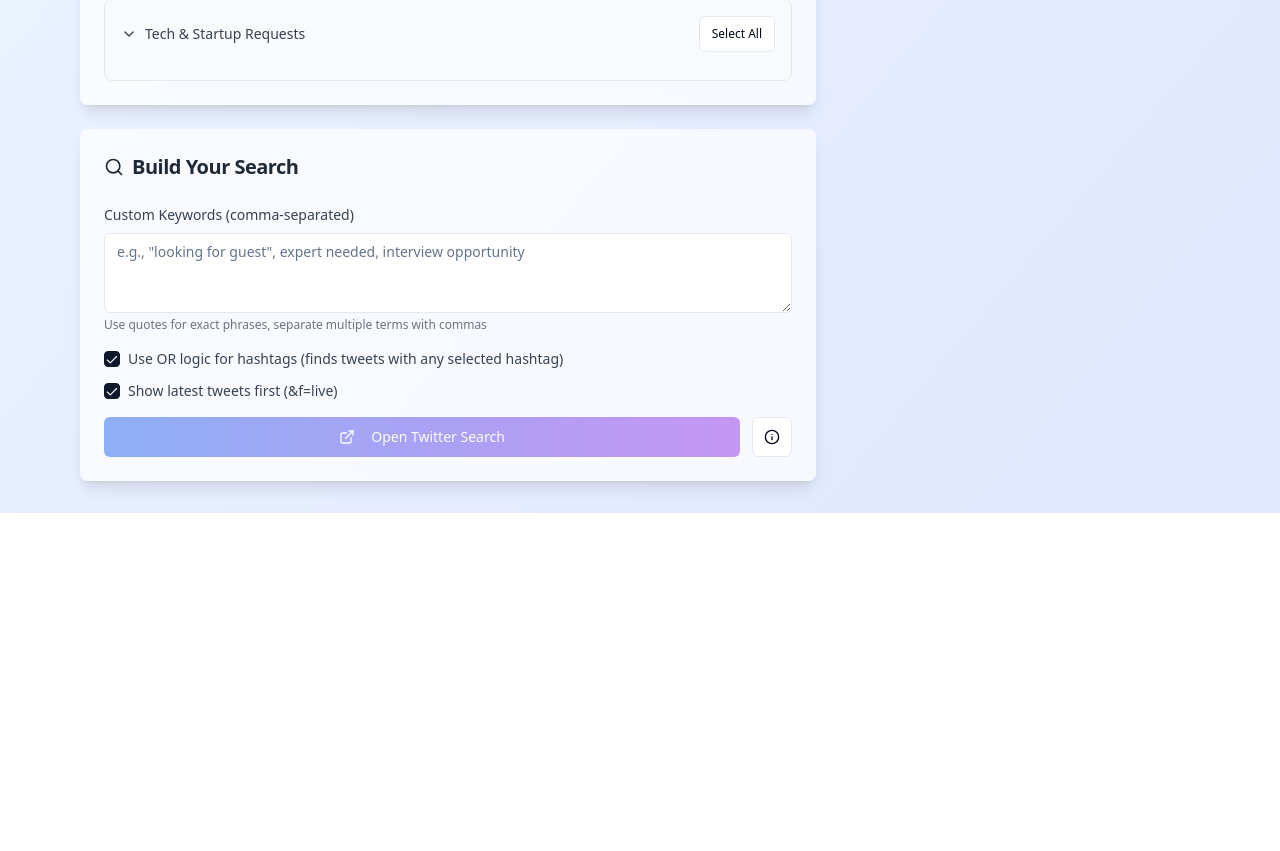
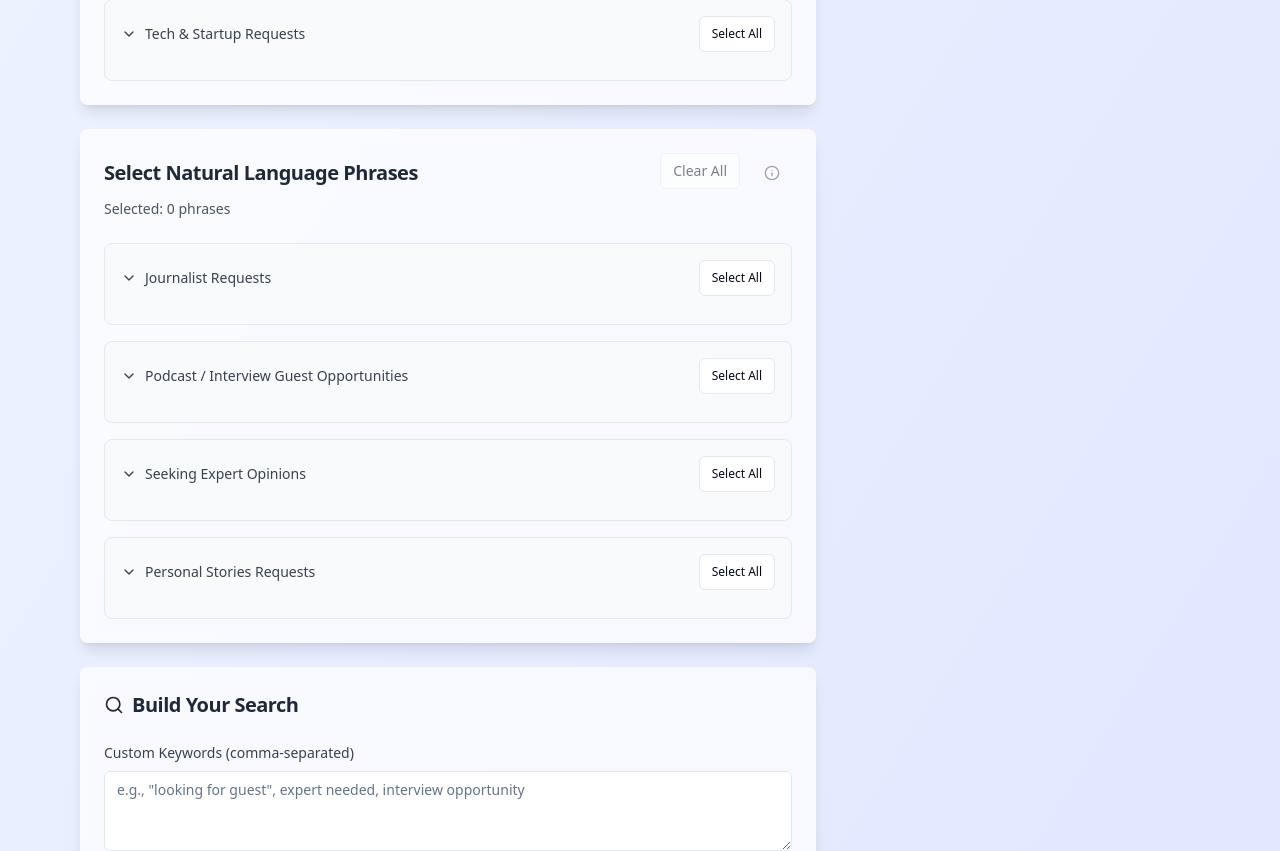
Before and after one commit to aliubaid-ux/scoop-the-leads-now, a React (Vite) app: page / in a window 1280 px wide. Shown: the part 1013-1864 px from the top of the page. Before the commit the page ends 1526 px from the top, so only its background shows below. Built offline with nearby package versions, Linux system fonts and the light colour scheme.

Commit message:
Add natural language search
Implement the plan to add a NaturalLanguageSelector component, integrate it with SearchBuilder, update the layout, and enhance search query building and presets.

```diff
--- /dev/null
+++ b/src/components/NaturalLanguageSelector.tsx
@@ -0,0 +1,152 @@
+
+import { useState } from 'react';
+import { Card, CardHeader, CardTitle, CardContent } from '@/components/ui/card';
+import { Button } from '@/components/ui/button';
+import { Checkbox } from '@/components/ui/checkbox';
+import { ChevronDown, ChevronUp, Info } from 'lucide-react';
+import { Tooltip, TooltipContent, TooltipTrigger, TooltipProvider } from '@/components/ui/tooltip';
+
+const CATEGORY_PHRASES: Record<string, string[]> = {
+  "Journalist Requests": [
+    "looking for sources",
+    "journalist request",
+    "can anyone comment",
+    "quotes wanted",
+    "press request",
+    "media request"
+  ],
+  "Podcast / Interview Guest Opportunities": [
+    "looking for podcast guests",
+    "guest needed",
+    "live interview opportunity",
+    "be my podcast guest",
+    "interview guest wanted"
+  ],
+  "Seeking Expert Opinions": [
+    "seeking expert opinion",
+    "need expert advice",
+    "insights from experts",
+    "comment from specialist"
+  ],
+  "Personal Stories Requests": [
+    "share your story",
+    "personal story wanted",
+    "featured story opportunity"
+  ]
+};
+
+interface NaturalLanguageSelectorProps {
+  selectedPhrases: string[];
+  setSelectedPhrases: (phrases: string[]) => void;
+}
+
+export const NaturalLanguageSelector = ({ selectedPhrases, setSelectedPhrases }: NaturalLanguageSelectorProps) => {
+  const [expandedGroups, setExpandedGroups] = useState<Record<string, boolean>>({});
+
+  const toggleGroup = (cat: string) => {
+    setExpandedGroups(prev => ({
+      ...prev,
+      [cat]: !prev[cat]
+    }));
+  };
+
+  const togglePhrase = (phrase: string) => {
+    if (selectedPhrases.includes(phrase)) {
+      setSelectedPhrases(selectedPhrases.filter(p => p !== phrase));
+    } else {
+      setSelectedPhrases([...selectedPhrases, phrase]);
+    }
+  };
+
+  const selectAllInGroup = (phrases: string[]) => {
+    const newPhrases = [...selectedPhrases];
+    phrases.forEach(phrase => {
+      if (!newPhrases.includes(phrase)) newPhrases.push(phrase);
+    });
+    setSelectedPhrases(newPhrases);
+  };
+
+  const clearAll = () => setSelectedPhrases([]);
+
+  return (
+    <Card className="shadow-lg border-0 bg-white/70 dark:bg-gray-800/70 backdrop-blur-sm">
+      <CardHeader>
+        <div className="flex justify-between items-center">
+          <CardTitle className="text-xl font-semibold text-gray-800 dark:text-gray-200">
+            Select Natural Language Phrases
+          </CardTitle>
+          <div className="flex gap-2">
+            <Button
+              variant="outline"
+              size="sm"
+              onClick={clearAll}
+              disabled={selectedPhrases.length === 0}
+            >
+              Clear All
+            </Button>
+            <TooltipProvider>
+              <Tooltip>
+                <TooltipTrigger asChild>
+                  <Button type="button" variant="ghost" size="icon" className="ml-1">
+                    <Info className="h-4 w-4 text-gray-400" />
+                  </Button>
+                </TooltipTrigger>
+                <TooltipContent className="max-w-xs">
+                  <span className="text-xs text-gray-600">
+                    Add common request phrases to your search for broader coverage (e.g. "looking for sources", "guest needed").
+                  </span>
+                </TooltipContent>
+              </Tooltip>
+            </TooltipProvider>
+          </div>
+        </div>
+        <p className="text-sm text-gray-600 dark:text-gray-400">
+          Selected: {selectedPhrases.length} phrases
+        </p>
+      </CardHeader>
+      <CardContent className="space-y-4">
+        {Object.entries(CATEGORY_PHRASES).map(([cat, phrases]) => (
+          <div key={cat} className="border rounded-lg p-4 bg-gray-50 dark:bg-gray-700/50">
+            <div className="flex justify-between items-center mb-3">
+              <Button
+                variant="ghost"
+                onClick={() => toggleGroup(cat)}
+                className="flex items-center gap-2 p-0 h-auto font-medium text-gray-700 dark:text-gray-300"
+              >
+                {expandedGroups[cat] ? <ChevronUp className="h-4 w-4" /> : <ChevronDown className="h-4 w-4" />}
+                {cat}
+              </Button>
+              <Button
+                variant="outline"
+                size="sm"
+                onClick={() => selectAllInGroup(phrases)}
+                className="text-xs"
+              >
+                Select All
+              </Button>
+            </div>
+            {expandedGroups[cat] && (
+              <div className="grid grid-cols-1 md:grid-cols-2 gap-2">
+                {phrases.map(phrase => (
+                  <div key={phrase} className="flex items-center space-x-2">
+                    <Checkbox
+                      id={phrase}
+                      checked={selectedPhrases.includes(phrase)}
+                      onCheckedChange={() => togglePhrase(phrase)}
+                    />
+                    <label
+                      htmlFor={phrase}
+                      className="text-sm font-mono text-blue-700 dark:text-blue-400 cursor-pointer hover:text-blue-900 dark:hover:text-blue-200"
+                    >
+                      "{phrase}"
+                    </label>
+                  </div>
+                ))}
+              </div>
+            )}
+          </div>
+        ))}
+      </CardContent>
+    </Card>
+  );
+}
--- a/src/components/SearchPresets.tsx
+++ b/src/components/SearchPresets.tsx
@@ -1,4 +1,3 @@
-
 import { useState, useEffect } from 'react';
 import { Card, CardContent, CardHeader, CardTitle } from '@/components/ui/card';
 import { Button } from '@/components/ui/button';
@@ -11,16 +10,26 @@ interface SearchPreset {
   id: string;
   name: string;
   hashtags: string[];
+  phrases: string[];
   keywords: string;
   lastUsed: string;
 }
 
 interface SearchPresetsProps {
   selectedHashtags: string[];
+  selectedPhrases: string[];
+  setSelectedHashtags: (hashtags: string[]) => void;
+  setSelectedPhrases: (phrases: string[]) => void;
   customKeywords: string;
 }
 
-export const SearchPresets = ({ selectedHashtags, customKeywords }: SearchPresetsProps) => {
+export const SearchPresets = ({
+  selectedHashtags,
+  selectedPhrases,
+  setSelectedHashtags,
+  setSelectedPhrases,
+  customKeywords
+}: SearchPresetsProps) => {
   const [presets, setPresets] = useState<SearchPreset[]>([]);
   const [newPresetName, setNewPresetName] = useState('');
   const { toast } = useToast();
@@ -28,7 +37,13 @@ export const SearchPresets = ({ selectedHashtags, customKeywords }: SearchPreset
   useEffect(() => {
     const savedPresets = localStorage.getItem('journoscoop-presets');
     if (savedPresets) {
-      setPresets(JSON.parse(savedPresets));
+      // Update for backward compatibility (no phrases array in old presets)
+      const parsed = JSON.parse(savedPresets);
+      const withPhrases = parsed.map((p: any) => ({
+        ...p,
+        phrases: Array.isArray(p.phrases) ? p.phrases : [],
+      }));
+      setPresets(withPhrases);
     }
   }, []);
 
@@ -47,10 +62,14 @@ export const SearchPresets = ({ selectedHashtags, customKeywords }: SearchPreset
       return;
     }
 
-    if (selectedHashtags.length === 0 && !customKeywords.trim()) {
+    if (
+      selectedHashtags.length === 0 &&
+      selectedPhrases.length === 0 &&
+      !customKeywords.trim()
+    ) {
       toast({
         title: "Nothing to save",
-        description: "Please select hashtags or add keywords before saving.",
+        description: "Please select hashtags, phrases or add keywords before saving.",
         variant: "destructive"
       });
       return;
@@ -60,6 +79,7 @@ export const SearchPresets = ({ selectedHashtags, customKeywords }: SearchPreset
       id: Date.now().toString(),
       name: newPresetName.trim(),
       hashtags: selectedHashtags,
+      phrases: selectedPhrases,
       keywords: customKeywords,
       lastUsed: new Date().toISOString()
     };
@@ -77,7 +97,6 @@ export const SearchPresets = ({ selectedHashtags, customKeywords }: SearchPreset
   const deletePreset = (id: string) => {
     const updatedPresets = presets.filter(p => p.id !== id);
     savePresets(updatedPresets);
-
     toast({
       title: "Preset deleted",
       description: "The search preset has been removed."
@@ -86,7 +105,6 @@ export const SearchPresets = ({ selectedHashtags, customKeywords }: SearchPreset
 
   const openPresetSearch = (preset: SearchPreset) => {
     const searchTerms = [];
-
     if (preset.hashtags.length > 0) {
       if (preset.hashtags.length > 1) {
         searchTerms.push(`(${preset.hashtags.join(' OR ')})`);
@@ -94,9 +112,13 @@ export const SearchPresets = ({ selectedHashtags, customKeywords }: SearchPreset
         searchTerms.push(...preset.hashtags);
       }
     }
-
-    if (preset.keywords.trim()) {
-      const keywords = preset.keywords.split(',').map(k => k.trim()).filter(k => k);
+    if (preset.phrases && preset.phrases.length > 0) {
+      preset.phrases.forEach(phrase => {
+        searchTerms.push(`"${phrase}"`);
+      });
+    }
+    if (preset.keywords && preset.keywords.trim()) {
+      const keywords = preset.keywords.split(',').map((k: string) => k.trim()).filter((k: string) => k);
       keywords.forEach(keyword => {
         if (keyword.includes(' ')) {
           searchTerms.push(`"${keyword}"`);
@@ -116,6 +138,9 @@ export const SearchPresets = ({ selectedHashtags, customKeywords }: SearchPreset
     savePresets(updatedPresets);
 
     window.open(url, '_blank');
+    // Also update selected phrases in app state
+    setSelectedHashtags(preset.hashtags);
+    setSelectedPhrases(preset.phrases ?? []);
   };
 
   const formatDate = (dateString: string) => {
@@ -145,7 +170,6 @@ export const SearchPresets = ({ selectedHashtags, customKeywords }: SearchPreset
             Save Current Search
           </Button>
         </div>
-
         {presets.length > 0 && (
           <div className="space-y-3">
             {presets.map((preset) => (
@@ -163,7 +187,6 @@ export const SearchPresets = ({ selectedHashtags, customKeywords }: SearchPreset
                     <Trash2 className="h-4 w-4" />
                   </Button>
                 </div>
-
                 <div className="space-y-2 mb-3">
                   {preset.hashtags.length > 0 && (
                     <div className="flex flex-wrap gap-1">
@@ -179,14 +202,26 @@ export const SearchPresets = ({ selectedHashtags, customKeywords }: SearchPreset
                       )}
                     </div>
                   )}
-
+                  {preset.phrases && preset.phrases.length > 0 && (
+                    <div className="flex flex-wrap gap-1">
+                      {preset.phrases.slice(0, 2).map((phrase) => (
+                        <Badge key={phrase} variant="outline" className="text-xs">
+                          "{phrase}"
+                        </Badge>
+                      ))}
+                      {preset.phrases.length > 2 && (
+                        <Badge variant="outline" className="text-xs">
+                          +{preset.phrases.length - 2} more
+                        </Badge>
+                      )}
+                    </div>
+                  )}
                   {preset.keywords && (
                     <p className="text-xs text-gray-600 dark:text-gray-400 truncate">
                       Keywords: {preset.keywords}
                     </p>
                   )}
                 </div>
-
                 <div className="flex justify-between items-center">
                   <div className="flex items-center gap-1 text-xs text-gray-500">
                     <Clock className="h-3 w-3" />
@@ -205,7 +240,6 @@ export const SearchPresets = ({ selectedHashtags, customKeywords }: SearchPreset
             ))}
           </div>
         )}
-
         {presets.length === 0 && (
           <p className="text-sm text-gray-500 text-center py-4">
             No saved presets yet. Create your first search preset above!
--- a/src/pages/Index.tsx
+++ b/src/pages/Index.tsx
@@ -5,10 +5,12 @@ import { HashtagSelector } from '../components/HashtagSelector';
 import { SearchBuilder } from '../components/SearchBuilder';
 import { SearchPresets } from '../components/SearchPresets';
 import { PitchTemplates } from '../components/PitchTemplates';
+import { NaturalLanguageSelector } from '../components/NaturalLanguageSelector';
 
 const Index = () => {
   const [darkMode, setDarkMode] = useState(false);
   const [selectedHashtags, setSelectedHashtags] = useState<string[]>([]);
+  const [selectedPhrases, setSelectedPhrases] = useState<string[]>([]);
   const [customKeywords, setCustomKeywords] = useState('');
 
   useEffect(() => {
@@ -36,23 +38,30 @@ const Index = () => {
         <Header darkMode={darkMode} toggleDarkMode={toggleDarkMode} />
 
         <div className="grid grid-cols-1 lg:grid-cols-3 gap-8 mt-8">
-          {/* Left Column - Hashtag Selection */}
+          {/* Left Column - Hashtag & Phrase Selection */}
           <div className="lg:col-span-2 space-y-6">
             <HashtagSelector
               selectedHashtags={selectedHashtags}
               setSelectedHashtags={setSelectedHashtags}
             />
+            <NaturalLanguageSelector
+              selectedPhrases={selectedPhrases}
+              setSelectedPhrases={setSelectedPhrases}
+            />
             <SearchBuilder
               selectedHashtags={selectedHashtags}
+              selectedPhrases={selectedPhrases}
               customKeywords={customKeywords}
               setCustomKeywords={setCustomKeywords}
             />
           </div>
-
           {/* Right Column - Presets & Templates */}
           <div className="space-y-6">
             <SearchPresets
               selectedHashtags={selectedHashtags}
+              selectedPhrases={selectedPhrases}
+              setSelectedHashtags={setSelectedHashtags}
+              setSelectedPhrases={setSelectedPhrases}
               customKeywords={customKeywords}
             />
             <PitchTemplates />
```
Also changed, not shown: src/components/SearchBuilder.tsx (+16 -8 lines).
